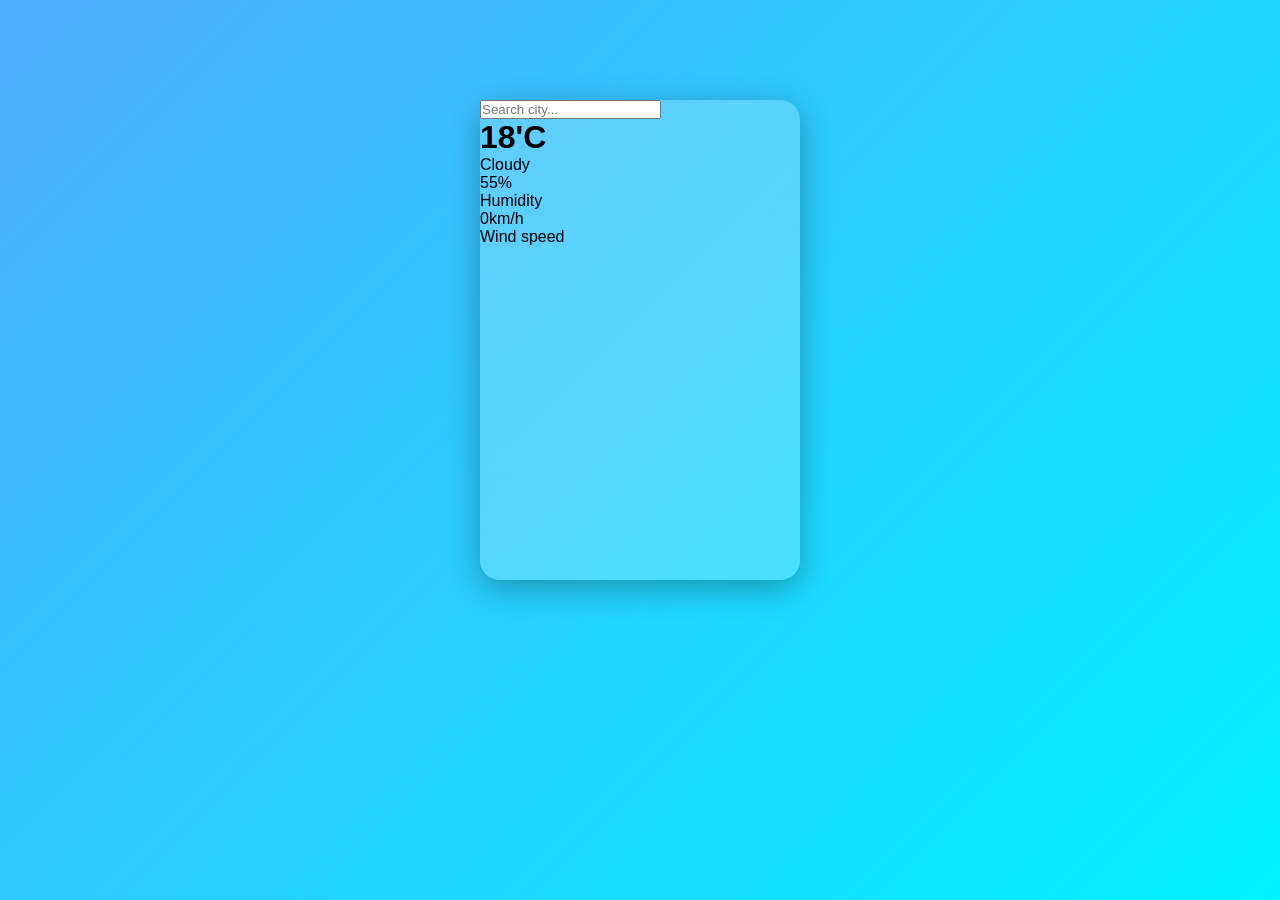
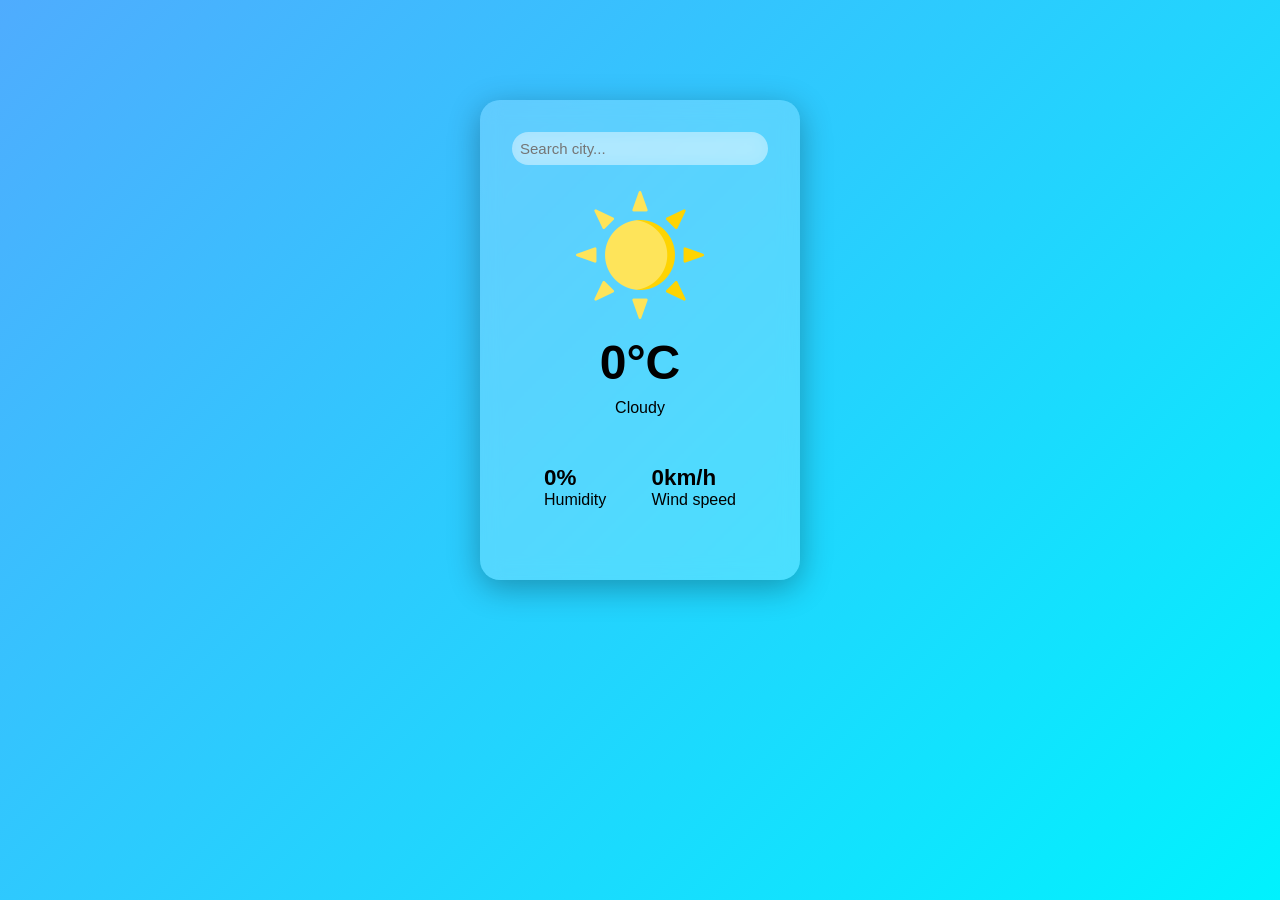
Before and after one commit to Ha-Khu/Weather-app, a plain HTML site: page index.html in a window 1280 px wide. Drawn offline with Linux system fonts and the light colour scheme.

Commit message:
Add complete HTML and CSS layout for weather app

```diff
--- a/index.html
+++ b/index.html
@@ -4,6 +4,7 @@
   <meta charset="UTF-8">
   <meta name="viewport" content="width=device-width, initial-scale=1.0">
   <link rel="stylesheet" href="style.css">
+  <link href="https://fonts.googleapis.com/css2?family=Poppins:wght@400;600;700&display=swap" rel="stylesheet">
   <title>Weather app</title>
 </head>
 <body>
@@ -11,14 +12,14 @@
   <main>
     <div class="weatherapp-container">
       <input class="search-input" type="text" placeholder="Search city...">
-      <img class="weather-icon" src="" alt="">
+      <img class="weather-icon" src="imgs/sun_3073665.png" alt="">
 
-      <h1 class="temperature">18'C</h1>
+      <h1 class="temperature">0°C</h1>
       <p class="description">Cloudy</p>
 
       <div class="weather-details">
         <div class="humidity">
-          <p class="humidity-value">55%</p>
+          <p class="humidity-value">0%</p>
           <p>Humidity</p>
         </div>
 
--- a/style.css
+++ b/style.css
@@ -11,6 +11,7 @@ body {
   height: 100vh;
   width: 50%;
   margin: auto;
+  font-family: 'Poppins', sans-serif;
 }
 
 main{
@@ -25,4 +26,49 @@ main{
   box-shadow: 0 8px 32px rgba(0, 0, 0, 0.3);
   height: 60vh;
   margin-top: 100px;
+  display: flex;
+  flex-direction: column;
+  align-items: center;
+
 }
+
+.search-input{
+  border: none;
+  border-radius: 20px;
+  font-size: 15px;
+  padding: 8px;
+  background: rgba(255, 255, 255, 0.4);
+  backdrop-filter: blur(10px);
+  width: 80%;
+  margin-top: 10%;
+}
+
+.search-input:focus{
+  outline: none;
+}
+
+.weather-icon{
+  width: 40%;
+  margin-top: 8%;
+}
+
+.temperature{
+  margin-top: 5%;
+  font-size: 3em;
+}
+
+.description{
+  margin-top: 3%;
+}
+
+.weather-details{
+  margin-top: 15%;
+  width: 60%;
+  display: flex;
+  justify-content: space-between;
+}
+
+.humidity-value, .wind-value{
+  font-weight: bold;
+  font-size: 1.4em;
+}
```
